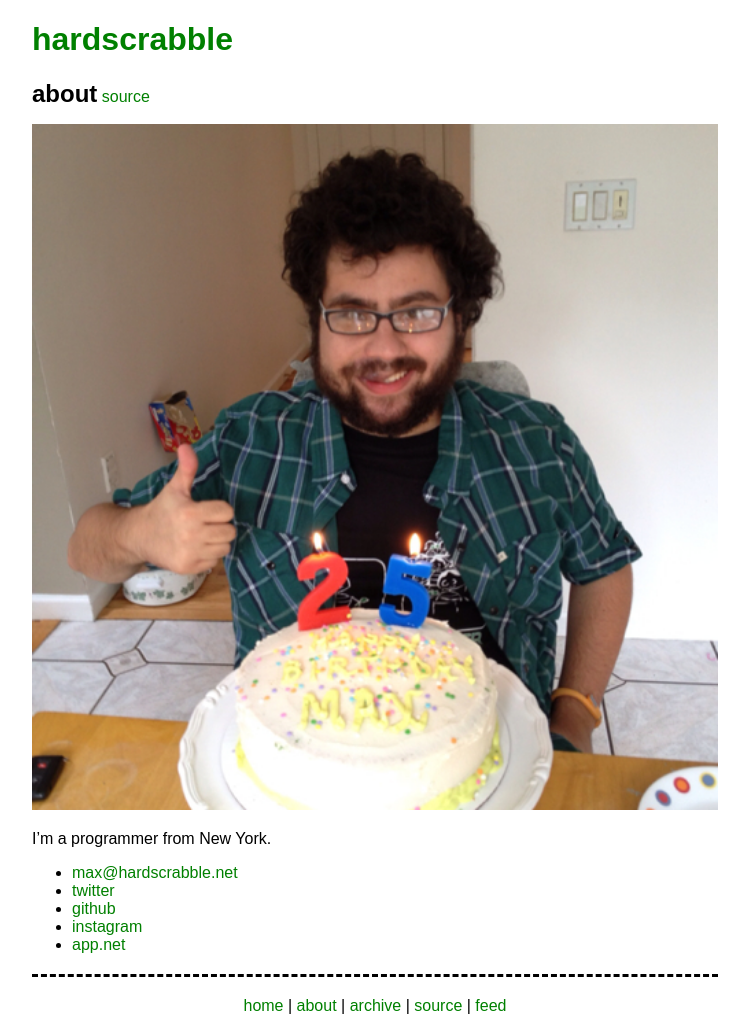
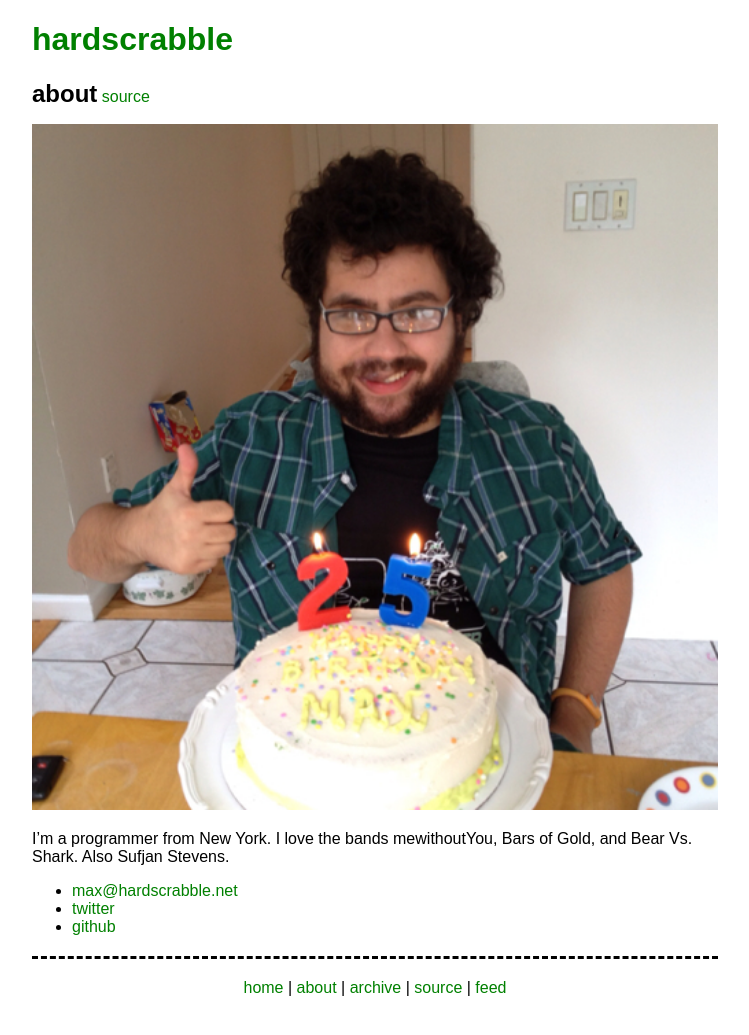
Before and after one commit to hardscrabble/hardscrabble.github.io, a Jekyll site: the page built from about/index.md, in a window 1280 px wide. Shown: the whole page, without its empty margins (118-867 px from the left). Built offline with Jekyll 4.4.1, drawn with Linux system fonts in a browser that asks for light colours; comment, search, counter and statistics services are not loaded.

Commit message:
Remove app.net from about page :grimacing:

```diff
--- a/about/index.md
+++ b/about/index.md
@@ -5,10 +5,8 @@ title: about
 
 ![]({{ site.baseurl }}img/max.jpg)
 
-I'm a programmer from New York.
+I'm a programmer from New York. I love the bands mewithoutYou, Bars of Gold, and Bear Vs. Shark. Also Sufjan Stevens.
 
 * <max@hardscrabble.net>
 * [twitter](http://twitter.com/maxjacobson)
 * [github](http://github.com/maxjacobson)
-* [instagram](http://instagram.com/maxjacobson)
-* [app.net](http://app.net/maxjacobson)
```
